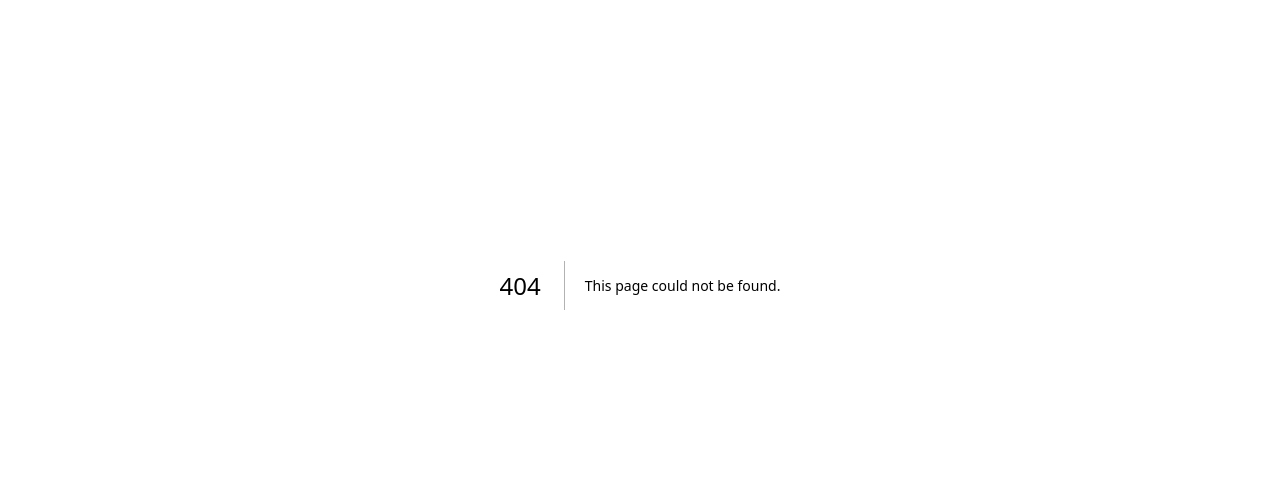
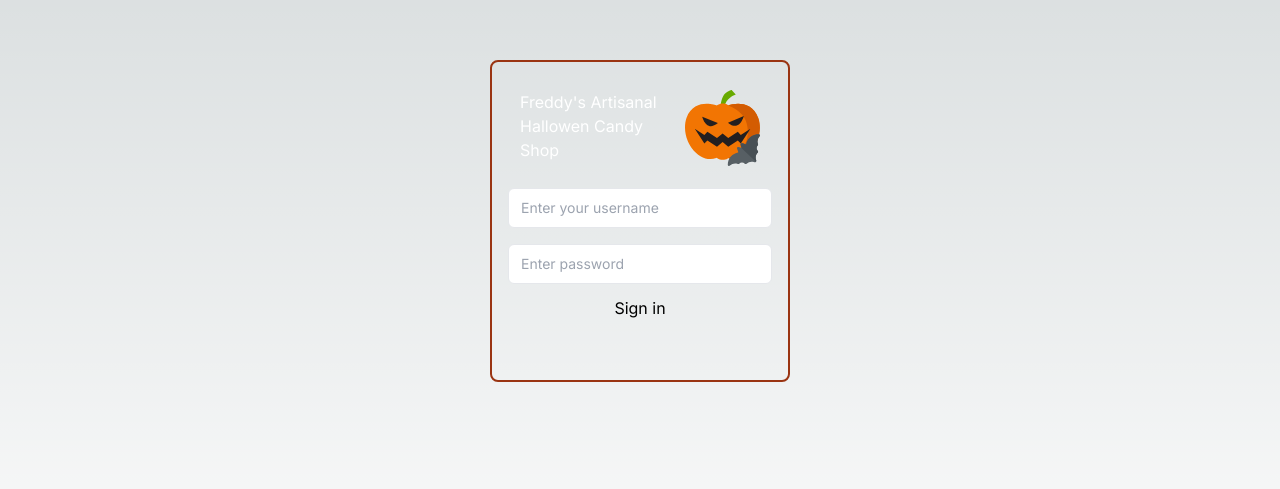
Before and after one commit to matthieumoreau/react-js-dashboard-xrvncq, a Next.js app: page /login in a window 1280 px wide. Before the commit this address had no page. Shown: the part 115-604 px from the top of the page. Built offline with nearby package versions, Linux system fonts and the light colour scheme.

Commit message:
implement authentication

```diff
--- /dev/null
+++ b/src/app/api/auth/[...nextauth]/route.ts
@@ -0,0 +1,2 @@
+import { handlers } from "@/auth";
+export const { GET, POST } = handlers
--- /dev/null
+++ b/src/app/dashboard/page.tsx
@@ -0,0 +1,11 @@
+import LoginForm from "@/components/ui/LoginForm";
+import Image from "next/image";
+
+
+export default function Page() {
+  return (
+    <main className="flex items-center justify-center md:h-screen">
+     DASHBOARD
+    </main>
+  );
+}
--- /dev/null
+++ b/src/app/login/page.tsx
@@ -0,0 +1,25 @@
+import LoginForm from "@/components/ui/LoginForm";
+import Image from "next/image";
+
+
+export default function Page() {
+  return (
+    <main className="flex items-center justify-center md:h-screen">
+      <div className="relative mx-auto flex w-full max-w-[300px] flex-col space-y-2.5 p-4 md:-mt-32 rounded-lg border-2 border-orange-800">
+        <div className="flex w-full  p-3 md:h-18 justify-between">
+          <div className=" text-white md:w-36">
+            Freddy's Artisanal Hallowen Candy Shop
+          </div>
+          <Image
+            src="/freddys_logo.svg"
+            alt="Freddy Logo"
+            width={75}
+            height={24}
+            priority
+          />
+        </div>
+        <LoginForm />
+      </div>
+    </main>
+  );
+}
--- /dev/null
+++ b/src/auth.config.ts
@@ -0,0 +1,48 @@
+import CredentialsProvider from "next-auth/providers/credentials";
+import axios from "axios";
+
+import type { NextAuthConfig } from "next-auth";
+
+export const authConfig = {
+  session: { strategy: "jwt" },
+  pages: {
+    signIn: "/login",
+  },
+  providers: [
+    CredentialsProvider({
+      name: "Credentials",
+      credentials: {
+        username: { label: "Username", type: "text" },
+        password: { label: "Password", type: "password" },
+      },
+      async authorize(credentials) {
+        try {
+          const response = await axios.post(
+            "https://freddy.codesubmit.io/login",
+            { username: credentials.username, password: credentials.password }
+          );
+          const user = response.data;
+          if (user) {
+            return user;
+          } else {
+            return null;
+          }
+        } catch (error) {
+          return { status: "error", message: "Error" };
+        }
+      },
+    }),
+  ],
+  callbacks: {
+    async jwt({ user, token }) {
+      if (user) {
+        token.user = user;
+      }
+      return token;
+    },
+    async session({ session, token }: any) {
+      session.user = token.user;
+      return session;
+    },
+  },
+} satisfies NextAuthConfig;
--- /dev/null
+++ b/src/auth.ts
@@ -0,0 +1,6 @@
+import NextAuth from 'next-auth';
+import { authConfig } from './auth.config';
+
+export const { handlers, auth, signIn, signOut } = NextAuth({
+  ...authConfig,
+});
--- /dev/null
+++ b/src/components/ui/LoginButton.tsx
@@ -0,0 +1,11 @@
+import { useFormStatus } from "react-dom";
+
+export default function LoginButton() {
+  const { pending } = useFormStatus();
+
+  return (
+    <button className="mt-4 w-full" aria-disabled={pending}>
+      Sign in
+    </button>
+  );
+}
--- /dev/null
+++ b/src/components/ui/LoginForm.tsx
@@ -0,0 +1,53 @@
+'use client';
+
+import { useFormState, useFormStatus } from "react-dom";
+import { authenticate } from "@/lib/actions";
+import LoginButton from "./LoginButton";
+
+export default function LoginForm() {
+  const [errorMessage, dispatch] = useFormState(authenticate, undefined);
+
+  return (
+    <form action={dispatch} className="space-y-3">
+        <div className="w-full">
+          <div>
+            <div className="relative">
+              <input
+                className="peer block w-full rounded-md border border-gray-200 py-[9px] pl-3 text-sm outline-2 text-black"
+                id="username"
+                type="username"
+                name="username"
+                placeholder="Enter your username"
+                required
+              />
+            </div>
+          </div>
+          <div className="mt-4">
+            <div className="relative">
+              <input
+                className="peer block w-full rounded-md border border-gray-200 py-[9px] pl-3 text-sm outline-2 text-black"
+                id="password"
+                type="password"
+                name="password"
+                placeholder="Enter password"
+                required
+                minLength={6}
+              />
+            </div>
+          </div>
+        </div>
+        <LoginButton />
+        <div
+          className="flex h-8 items-end space-x-1"
+          aria-live="polite"
+          aria-atomic="true"
+        >
+          {errorMessage && (
+            <>
+              <p className="text-sm text-red-500">{errorMessage}</p>
+            </>
+          )}
+        </div>
+    </form>
+  );
+}
--- /dev/null
+++ b/src/lib/actions.ts
@@ -0,0 +1,26 @@
+"use server";
+
+import { AuthError } from "next-auth";
+import { signIn } from "@/auth";
+
+export async function authenticate(
+  prevState: string | undefined,
+  formData: FormData
+) {
+  try {
+    const username = formData.get("username") as string;
+    const password = formData.get("password") as string;
+
+    await signIn("credentials", formData);
+  } catch (error) {
+    if (error instanceof AuthError) {
+      switch (error.type) {
+        case "CredentialsSignin":
+          return "Invalid credentials.";
+        default:
+          return "Something went wrong.";
+      }
+    }
+    throw error;
+  }
+}
```
Also changed, not shown: package.json (+7 -5 lines), src/lib/routes.ts (added, +16 -0 lines), src/middleware.ts (added, +53 -0 lines), public/freddys_logo.svg (renamed from Designs/Freddys_Logo.svg), 1 other file (tests, documents, lock files or other folders).
